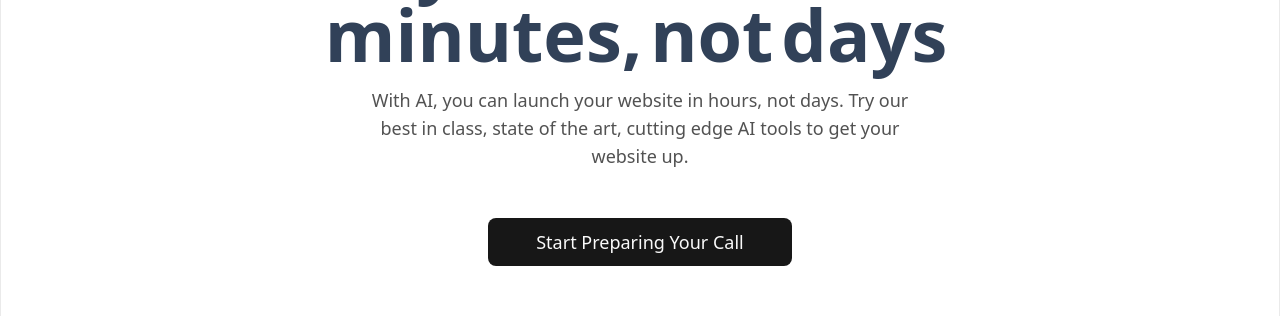
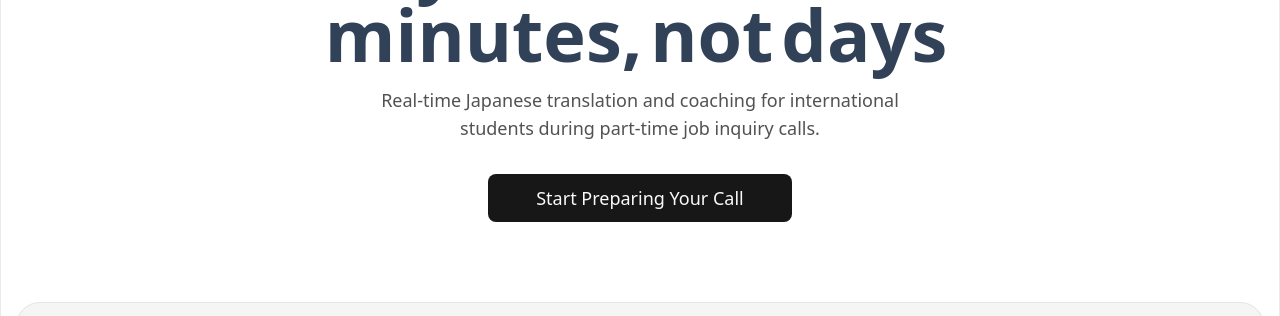
Before and after one commit to dastanozgeldi/baitocoach, a Next.js app: page / in a window 1280 px wide. Shown: the part 224-540 px from the top of the page. Built offline with nearby package versions, Linux system fonts and the light colour scheme.

Commit message:
feat: better app description

```diff
--- a/app/(landing)/page.tsx
+++ b/app/(landing)/page.tsx
@@ -51,9 +51,8 @@ export default function Page() {
           }}
           className="relative z-10 mx-auto max-w-xl py-4 text-center text-lg font-normal text-neutral-600 dark:text-neutral-400"
         >
-          With AI, you can launch your website in hours, not days. Try our best
-          in class, state of the art, cutting edge AI tools to get your website
-          up.
+          Real-time Japanese translation and coaching for international students
+          during part-time job inquiry calls.
         </motion.p>
         <motion.div
           initial={{
@@ -66,7 +65,7 @@ export default function Page() {
             duration: 0.3,
             delay: 1,
           }}
-          className="relative z-10 mt-8 flex flex-wrap items-center justify-center gap-4"
+          className="relative z-10 mt-4 flex flex-wrap items-center justify-center gap-4"
         >
           <Button asChild size="lg" className="text-lg px-12 h-12">
             <Link href="/onboarding">Start Preparing Your Call</Link>
--- a/app/layout.tsx
+++ b/app/layout.tsx
@@ -15,7 +15,7 @@ const geistMono = Geist_Mono({
 export const metadata: Metadata = {
   title: "Baito Coach",
   description:
-    "Baito Coach is a platform for assisting international students land their first arubaito.",
+    "Real-time Japanese translation and coaching for international students during part-time job inquiry calls",
 };
 
 export default function RootLayout({
```
